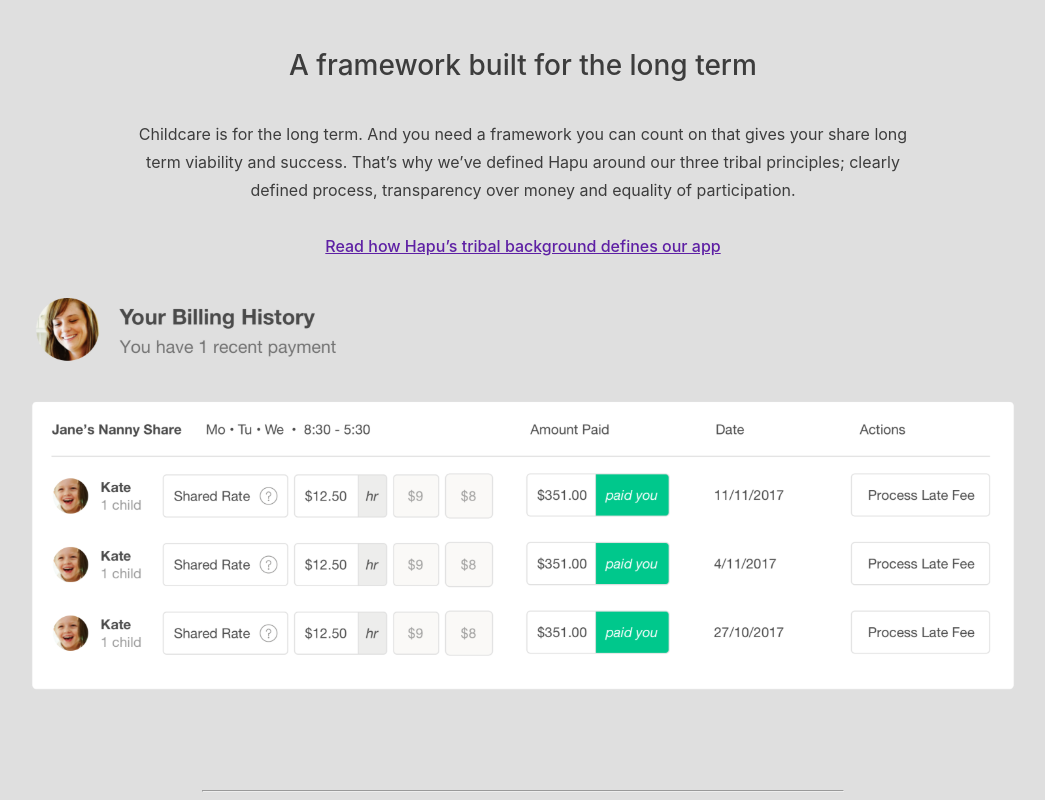
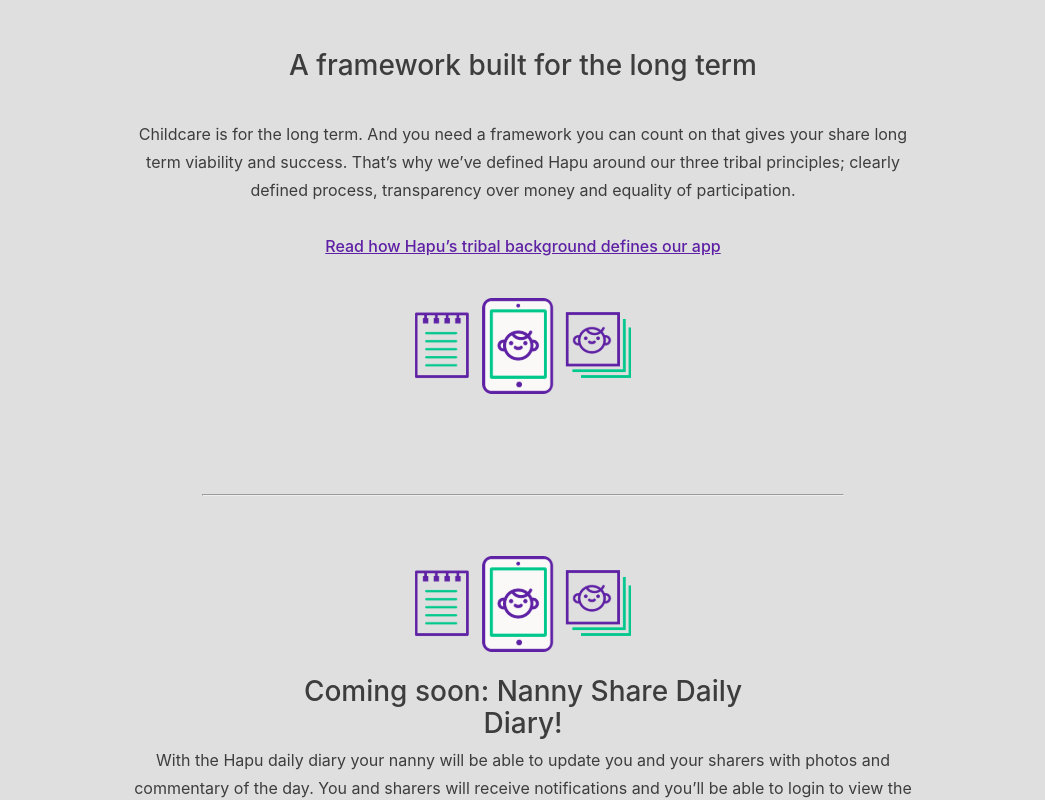
Before and after one commit to claudiocassimiro/nanny-share-app, a React (Create React App) app: page / in a window 1280 px wide. Shown: the part 2288-3088 px from the top of the page, without its empty margins (117-1162 px from the left). Built offline with nearby package versions, Linux system fonts and the light colour scheme.

Commit message:
Adiciona renderização condicional de imagem

```diff
--- a/src/components/MainContents.jsx
+++ b/src/components/MainContents.jsx
@@ -3,6 +3,7 @@
 import ImageSection1 from '../img/ImageSection1.svg';
 import ImageSection1Mobile from '../img/ImageSection1Mobile.svg';
 import ImageSection3 from '../img/ImageSection3.svg';
+import ImageSection3Mobile from '../img/ImageSection3Mobile.svg';
 import ImageSection4 from '../img/ImageSection4.svg';
 import ImageSection5 from '../img/ImageSection5.svg';
 import MainStyle, {
@@ -46,7 +47,11 @@
       <hr />
       <SectionPrices>
         <article>
-          <img src={ImageSection3} alt="Prices" />
+          { size.width <= 500 ? (
+            <img src={ImageSection3Mobile} alt="Prices" />
+          ) : (
+            <img src={ImageSection3} alt="Prices" />
+          )}
         </article>
         <ArticlePaymantText>
           <h2>Shared payments made simple</h2>
@@ -59,7 +64,10 @@
         <h2>A framework built for the long term</h2>
         <p>Childcare is for the long term. And you need a framework you can count on that gives your share long term viability and success. That’s why we’ve defined Hapu around our three tribal principles; clearly defined process, transparency over money and equality of participation.</p>
         <a href="#">Read how Hapu’s tribal background defines our app </a>
-        <img src={ImageSection4} alt="Nanny interface" />
+        {/* <img src={ImageSection4} alt="Nanny interface" /> */}
+        { size.width <= 500 ? '' : (
+          <img src={ImageSection5} alt="Nanny interface" />
+        )}
       </SectionFramework>
       <hr />
       <SectionDailyDiare>
```
